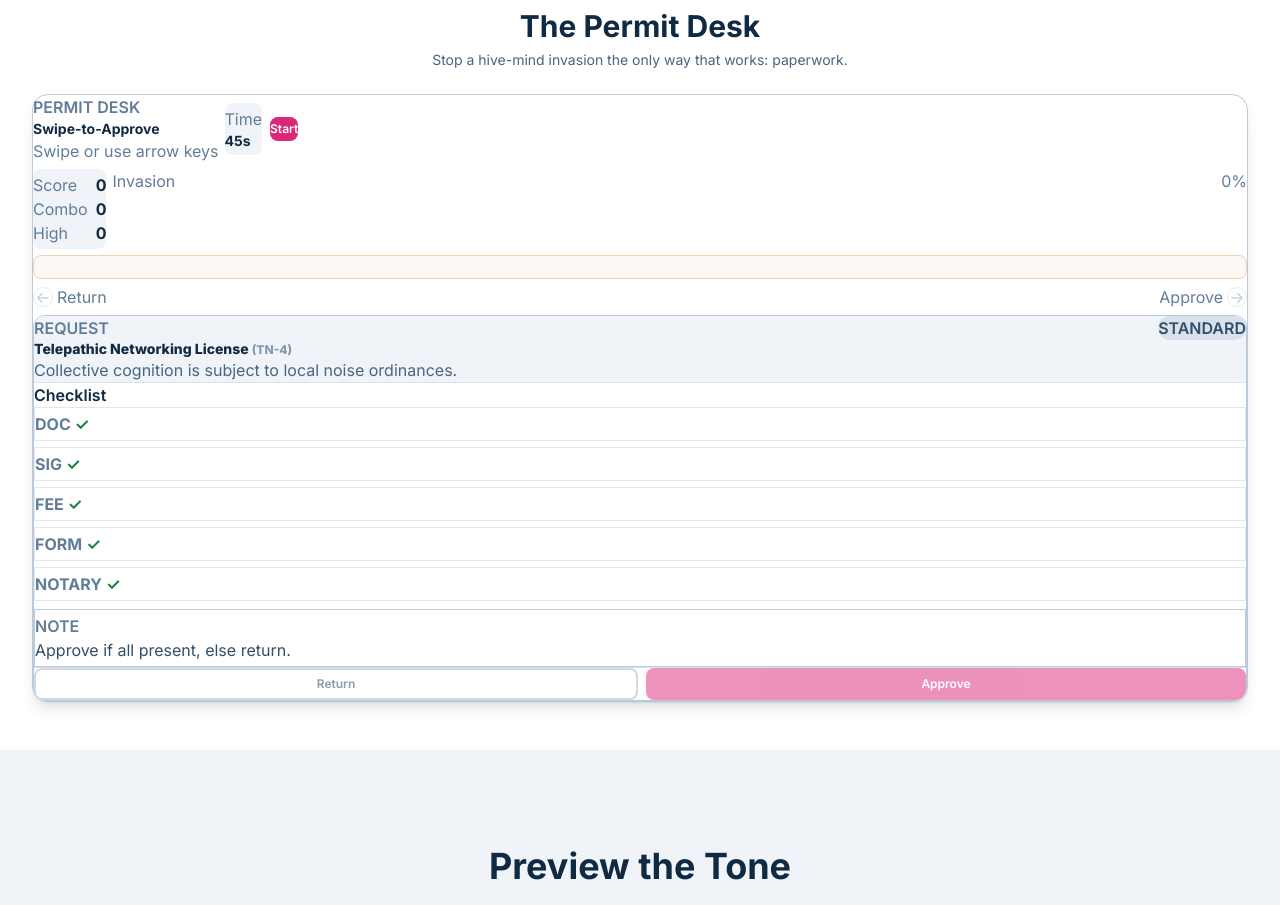
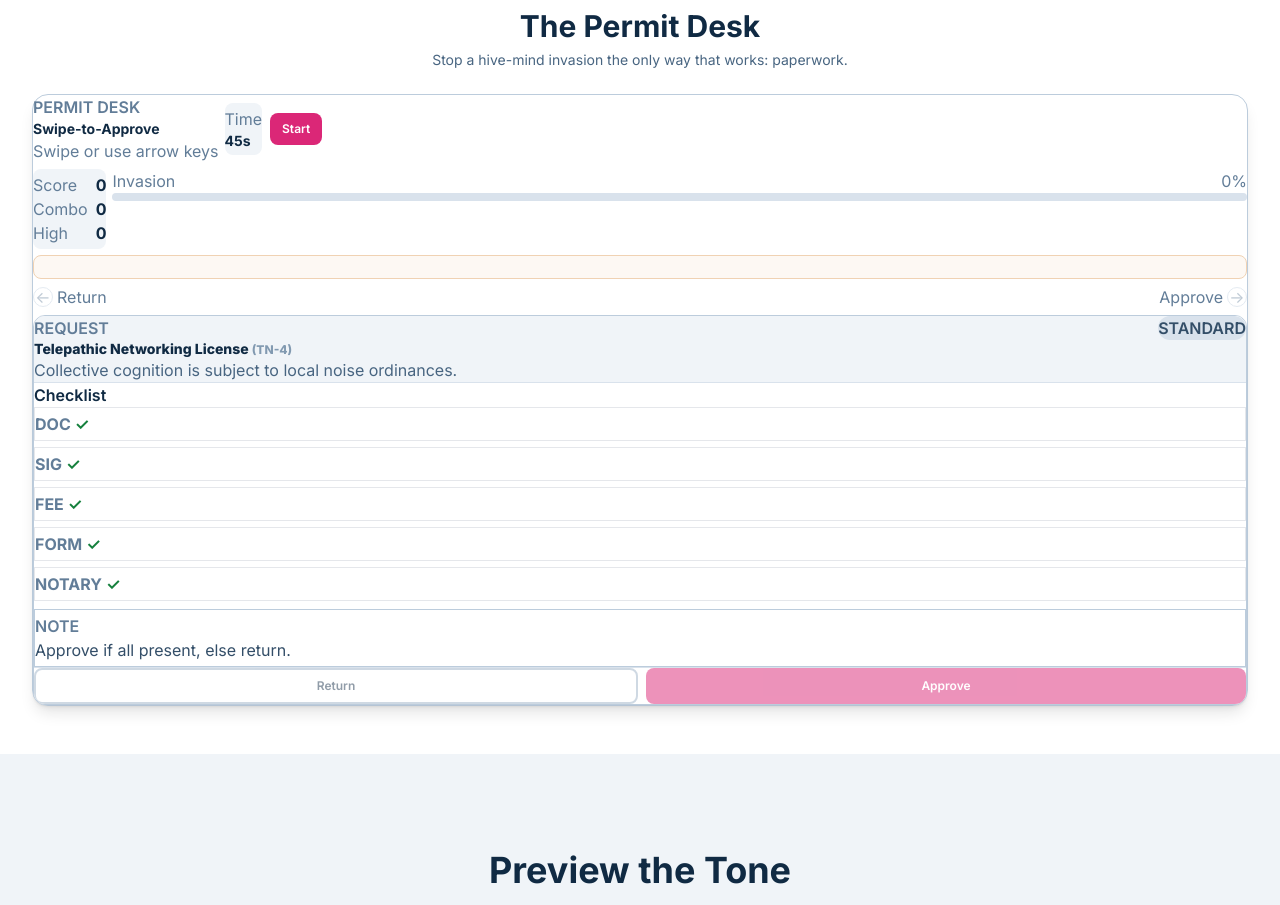
Before and after one commit to zekusmaximus/theformsmustflow, a Next.js app: page / in a window 1280 px wide. Shown: the part 1591-2496 px from the top of the page. Built offline with nearby package versions, Linux system fonts and the light colour scheme.

Commit message:
Improve accessibility: larger fonts, better touch targets, tooltips
Co-authored-by: zekusmaximus <190270194+zekusmaximus@users.noreply.github.com>

```diff
--- a/src/components/PermitDeskGame.tsx
+++ b/src/components/PermitDeskGame.tsx
@@ -293,7 +293,7 @@ export default function PermitDeskGame() {
             {!running ? (
               <button
                 onClick={resetGame}
-                className="px-2.5 py-1 rounded-lg bg-accent-600 hover:bg-accent-700 text-white text-xs font-semibold transition-colors"
+                className="px-3 py-2 rounded-lg bg-accent-600 hover:bg-accent-700 text-white text-xs font-semibold transition-colors min-h-9"
               >
                 Start
               </button>
@@ -303,7 +303,7 @@ export default function PermitDeskGame() {
                   setRunning(false);
                   setBanner("Shift paused.");
                 }}
-                className="px-2.5 py-1 rounded-lg border-2 border-primary-300 text-primary-800 text-xs font-semibold hover:bg-primary-50 transition-colors"
+                className="px-3 py-2 rounded-lg border-2 border-primary-300 text-primary-800 text-xs font-semibold hover:bg-primary-50 transition-colors min-h-9"
               >
                 Pause
               </button>
@@ -313,7 +313,7 @@ export default function PermitDeskGame() {
 
         <div className="flex flex-col md:flex-row md:items-center gap-1.5 sm:gap-2">
           <div className="flex items-center gap-2 rounded-lg bg-primary-50 px-2 py-1">
-            <div className="text-[9px] text-primary-500">
+            <div className="text-[10px] text-primary-500">
               <div>Score</div>
               <div>Combo</div>
               <div>High</div>
@@ -325,11 +325,11 @@ export default function PermitDeskGame() {
             </div>
           </div>
           <div className="flex-1">
-            <div className="flex items-center justify-between text-[9px] text-primary-500 mb-0.5">
+            <div className="flex items-center justify-between text-[10px] text-primary-500 mb-0.5">
               <span>Invasion</span>
               <span className="tabular-nums">{invasion}%</span>
             </div>
-            <div className="h-1.5 rounded-full bg-primary-100 overflow-hidden">
+            <div className="h-2 rounded-full bg-primary-100 overflow-hidden">
               <div
                 className="h-full bg-accent-600 transition-all"
                 style={{ width: `${invasion}%` }}
@@ -410,15 +410,18 @@ export default function PermitDeskGame() {
                 {current.requirements.map((req) => {
                   const meta = REQUIREMENT_META[req.key];
                   const ok = current.present[req.key];
+                  const label = ok ? req.label : `Missing ${req.label}`;
                   return (
                     <div
                       key={req.key}
                       className={`flex items-center justify-between rounded border px-1.5 py-1 ${
                         ok ? "border-green-200 bg-green-50" : "border-red-200 bg-red-50"
                       }`}
+                      title={label}
+                      aria-label={label}
                     >
                       <div className="flex items-center gap-1 min-w-0">
-                        <span className="text-[9px] font-bold text-primary-500 whitespace-nowrap">{meta.short}</span>
+                        <span className="text-[10px] font-bold text-primary-500 whitespace-nowrap">{meta.short}</span>
                         <span className={`text-[10px] font-semibold truncate ${ok ? "text-green-700" : "text-red-700"}`}>
                           {ok ? "✓" : "✗"}
                         </span>
@@ -429,7 +432,7 @@ export default function PermitDeskGame() {
               </div>
 
               <div className="mt-2 rounded border border-primary-200 bg-white px-2 py-1">
-                <p className="text-[9px] font-semibold text-primary-500 uppercase tracking-wider">Note</p>
+                <p className="text-[10px] font-semibold text-primary-500 uppercase tracking-wider">Note</p>
                 <p className="text-[10px] text-primary-700">
                   Approve if all present, else return.
                 </p>
@@ -441,14 +444,14 @@ export default function PermitDeskGame() {
                 <button
                   onClick={() => handleDecision("return")}
                   disabled={!running || ended}
-                  className="flex-1 min-w-0 px-2 py-1.5 rounded-lg border-2 border-primary-300 text-primary-800 text-xs font-semibold hover:bg-primary-50 transition-colors disabled:opacity-50 flex items-center justify-center"
+                  className="flex-1 min-w-0 px-3 py-2 rounded-lg border-2 border-primary-300 text-primary-800 text-xs font-semibold hover:bg-primary-50 transition-colors disabled:opacity-50 flex items-center justify-center min-h-10"
                 >
                   Return
                 </button>
                 <button
                   onClick={() => handleDecision("approve")}
                   disabled={!running || ended}
-                  className="flex-1 min-w-0 px-2 py-1.5 rounded-lg bg-accent-600 hover:bg-accent-700 text-white text-xs font-semibold transition-colors disabled:opacity-50 flex items-center justify-center"
+                  className="flex-1 min-w-0 px-3 py-2 rounded-lg bg-accent-600 hover:bg-accent-700 text-white text-xs font-semibold transition-colors disabled:opacity-50 flex items-center justify-center min-h-10"
                 >
                   Approve
                 </button>
```
